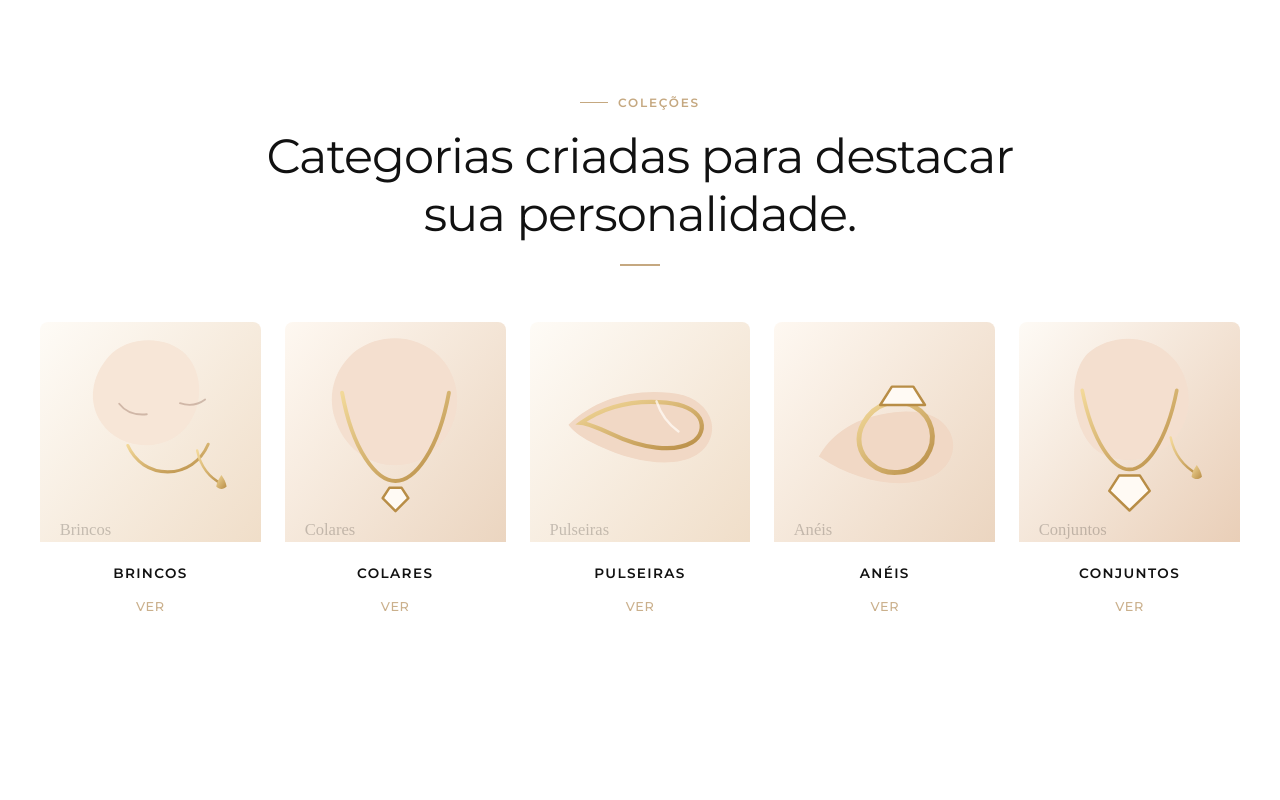
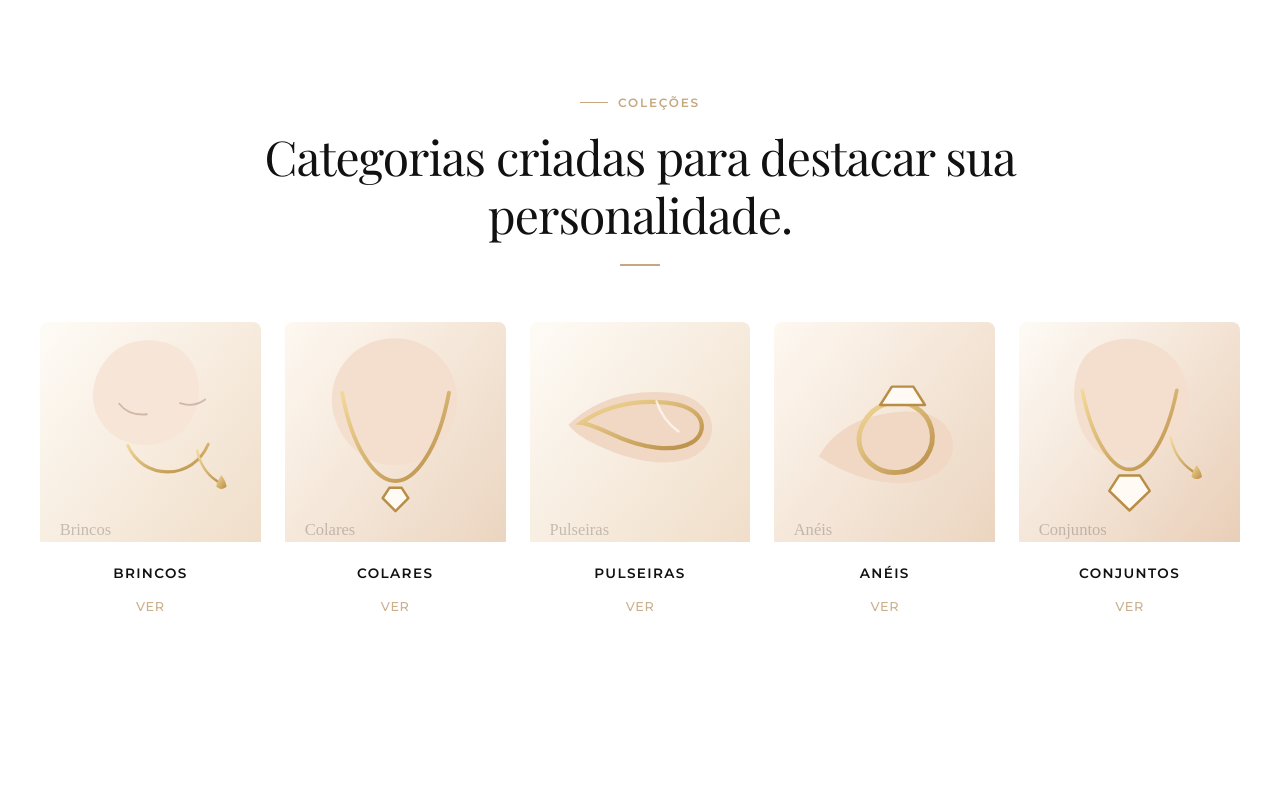
Before and after one commit to marceloaparecidoleonel-alt/jb-acesssorios, a website: page index.html in a window 1280 px wide. Shown: the part 940-1740 px from the top of the page. Drawn offline with nearby package versions, Linux system fonts and the light colour scheme; no server answers; a web font is replaced by a local one.

Commit message:
fix: mudar fonte do section-heading h2 para Playfair Display (mesma da navbar)

```diff
--- a/css/style.css
+++ b/css/style.css
@@ -177,7 +177,7 @@ button {
 .about-content h2,
 .contact-content h2 {
     color: var(--color-black);
-    font-family: var(--font-sans);
+    font-family: var(--font-serif);
     font-size: clamp(2rem, 4vw, 3rem);
     font-weight: 400;
     line-height: 1.2;
```
